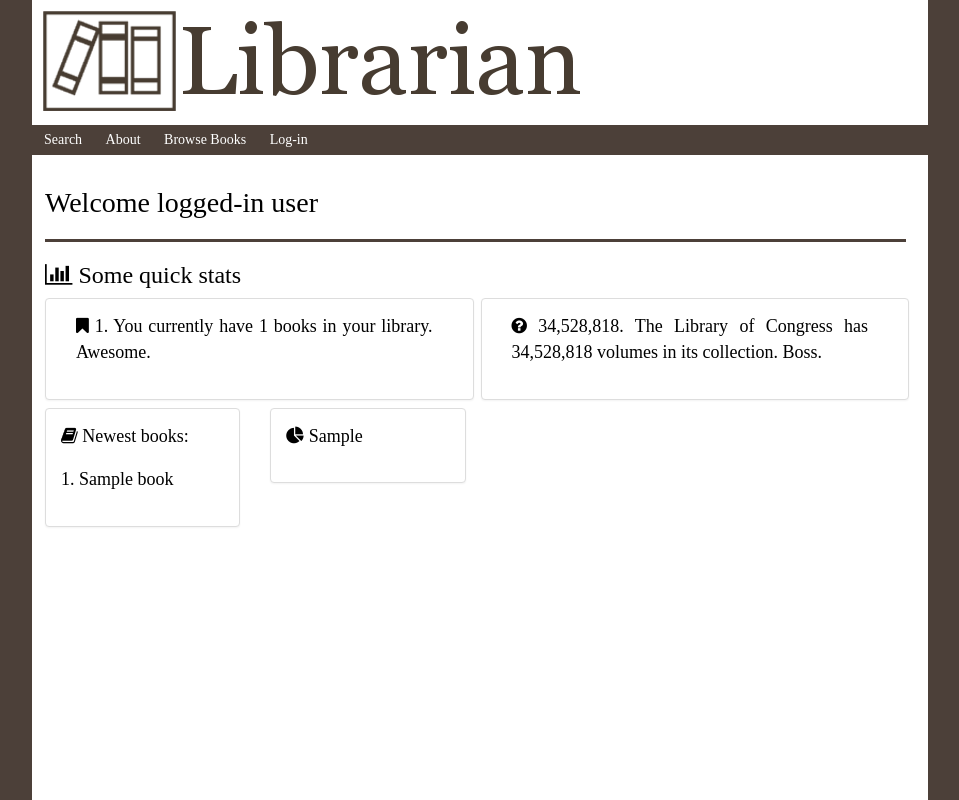
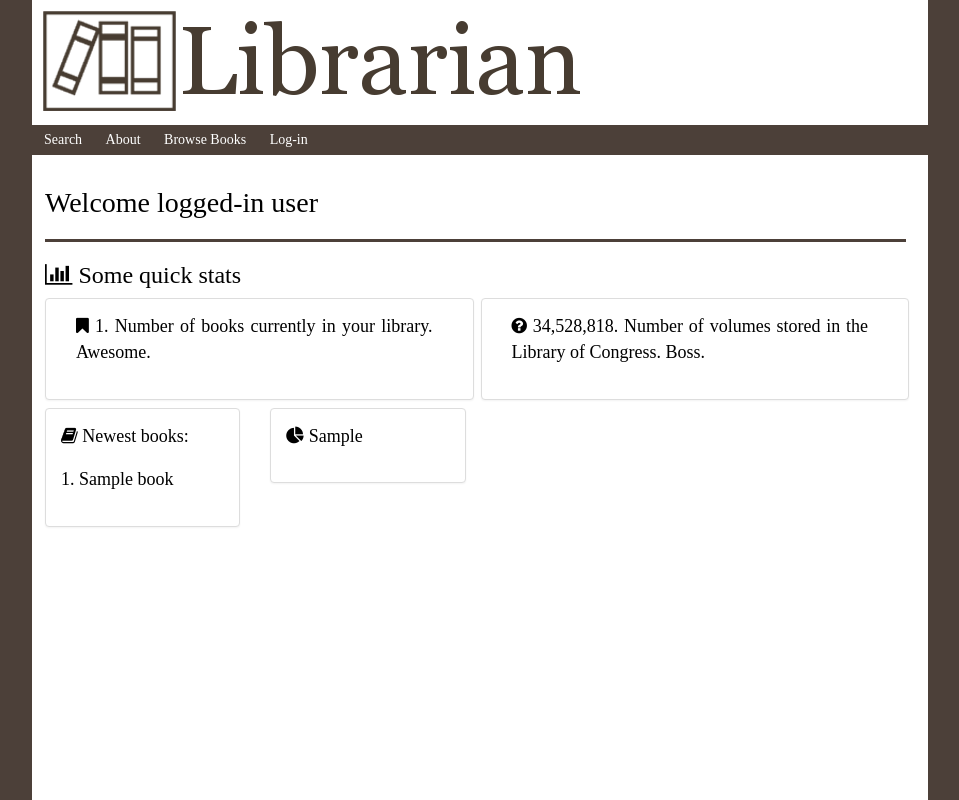
Before and after one commit to skytreader/alexandria, a Python web app: template librarian/templates/dashboard.jinja in a window 1280 px wide. Shown: the whole page, without its empty margins (160-1119 px from the left). Run offline with Jinja, Linux system fonts and the light colour scheme; the template is opened without the code that fills it: most values are stand-ins (such as "Sample title", 1, 10 or a date in 2020); some web fonts are replaced.

Commit message:
Sound more like OptaJoe.

```diff
--- a/librarian/templates/dashboard.jinja
+++ b/librarian/templates/dashboard.jinja
@@ -9,12 +9,12 @@
     <div class="row row-eq-panels">
         <div class="col-md-6 panel panel-default panel-col">
             <div class="panel-body">
-                <p><i class="fa fa-bookmark"></i> {{ book_count }}. You currently have {{ book_count }} books in your library. Awesome.</p>
+                <p><i class="fa fa-bookmark"></i> {{ book_count }}. Number of books currently in your library. Awesome.</p>
             </div>
         </div>
         <div class="col-md-6 panel panel-default panel-col">
             <div class="panel-body">
-                <p><i class="fa fa-question-circle"></i> 34,528,818. The Library of Congress has 34,528,818 volumes in its collection. Boss.</p>
+                <p><i class="fa fa-question-circle"></i> 34,528,818. Number of volumes stored in the Library of Congress. Boss.</p>
             </div>
         </div>
     </div>
```
